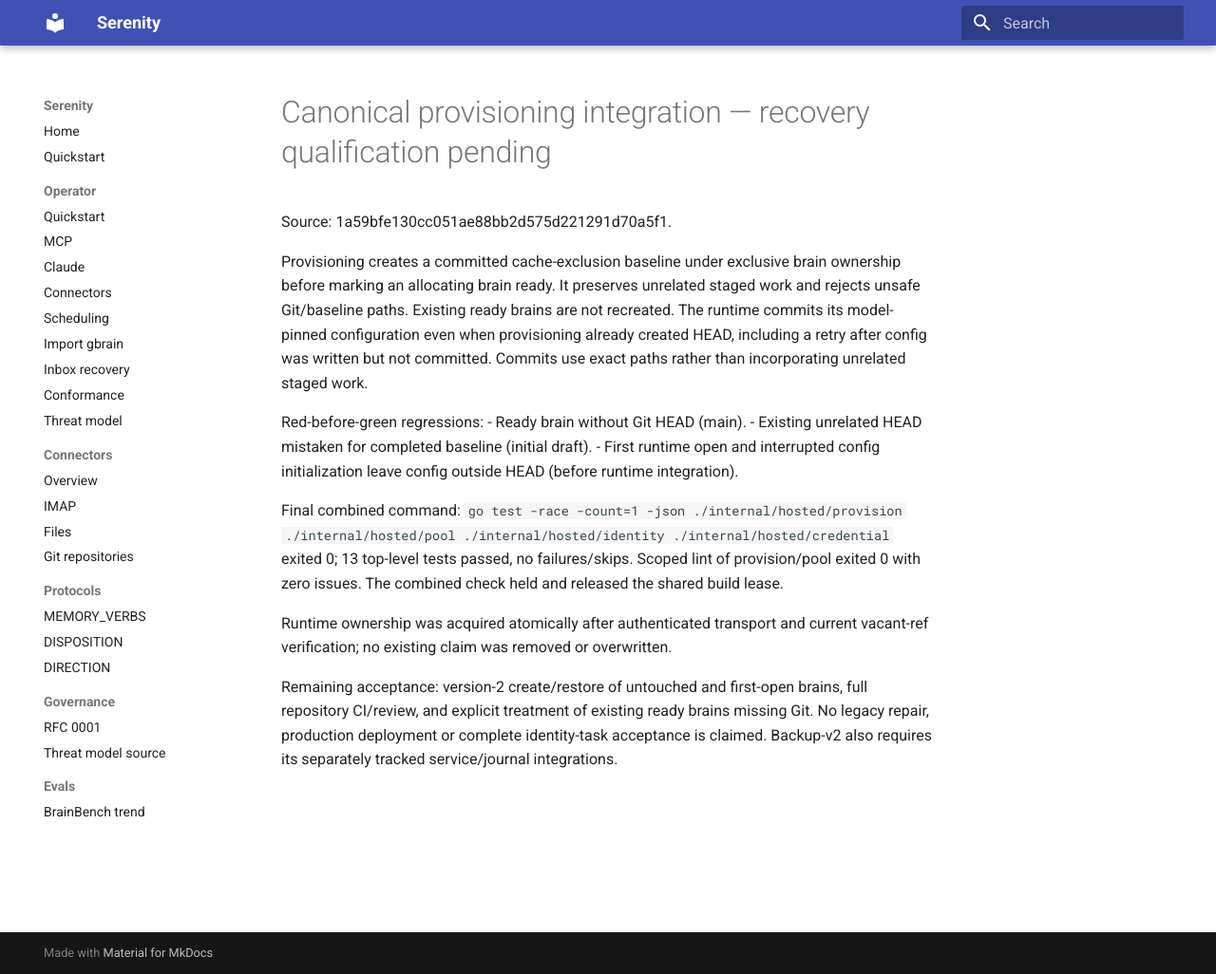
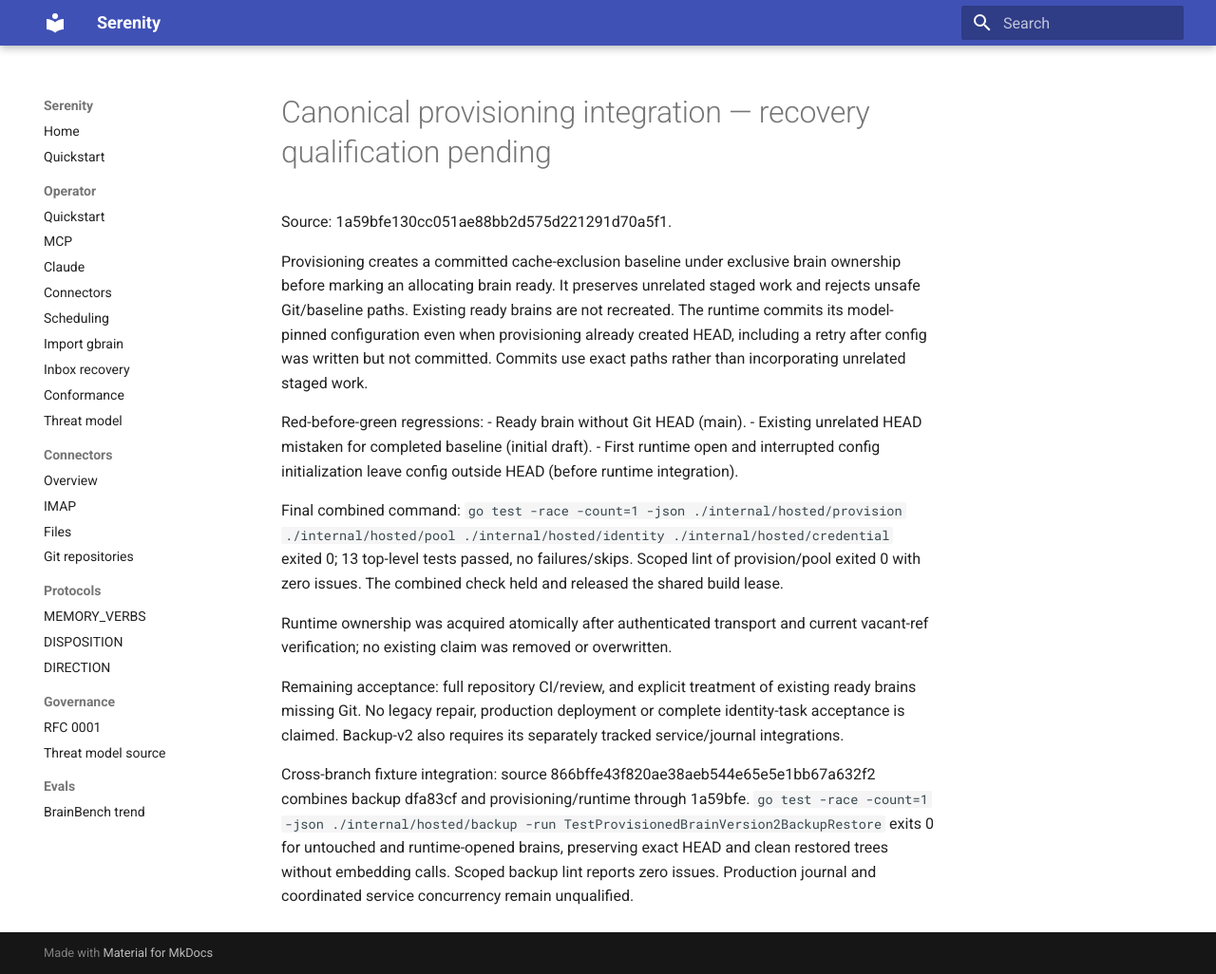
Before and after one commit to sirerun/serenity, an MkDocs documentation site: the page built from docs/launch/evidence/T23.46/canonical-provisioning-integration.md, in a window 1280 px wide and 1026 px high. Shown: the whole window at 95% size. Built offline with MkDocs 1.6.1 and Material for MkDocs 9.7.7, drawn with Linux system fonts in a browser that asks for light colours.

Commit message:
docs(hosted): record backup-v2 initialization round-trip evidence

```diff
--- a/docs/launch/evidence/T23.46/canonical-provisioning-integration.md
+++ b/docs/launch/evidence/T23.46/canonical-provisioning-integration.md
@@ -13,4 +13,6 @@ Final combined command: `go test -race -count=1 -json ./internal/hosted/provisio
 
 Runtime ownership was acquired atomically after authenticated transport and current vacant-ref verification; no existing claim was removed or overwritten.
 
-Remaining acceptance: version-2 create/restore of untouched and first-open brains, full repository CI/review, and explicit treatment of existing ready brains missing Git. No legacy repair, production deployment or complete identity-task acceptance is claimed. Backup-v2 also requires its separately tracked service/journal integrations.
+Remaining acceptance: full repository CI/review, and explicit treatment of existing ready brains missing Git. No legacy repair, production deployment or complete identity-task acceptance is claimed. Backup-v2 also requires its separately tracked service/journal integrations.
+
+Cross-branch fixture integration: source 866bffe43f820ae38aeb544e65e5e1bb67a632f2 combines backup dfa83cf and provisioning/runtime through 1a59bfe. `go test -race -count=1 -json ./internal/hosted/backup -run TestProvisionedBrainVersion2BackupRestore` exits 0 for untouched and runtime-opened brains, preserving exact HEAD and clean restored trees without embedding calls. Scoped backup lint reports zero issues. Production journal and coordinated service concurrency remain unqualified.
```
